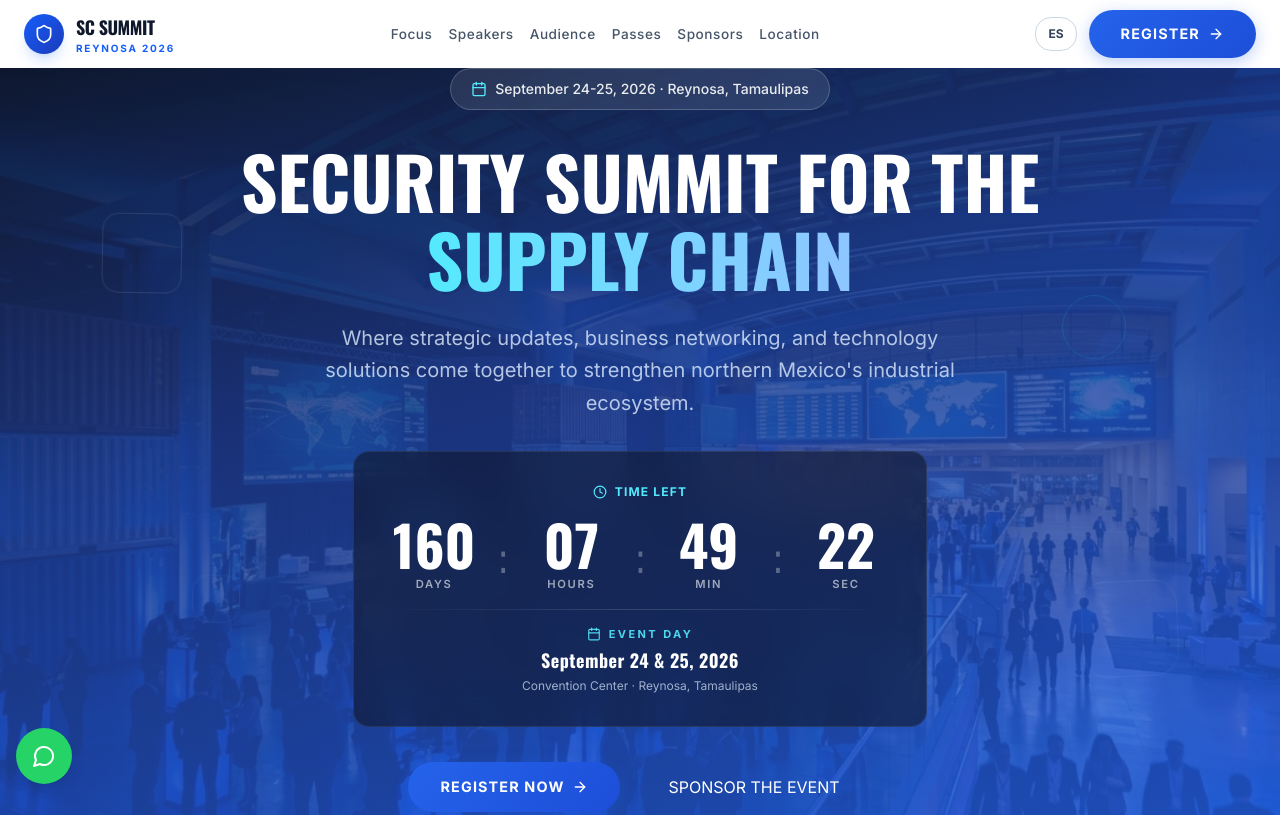
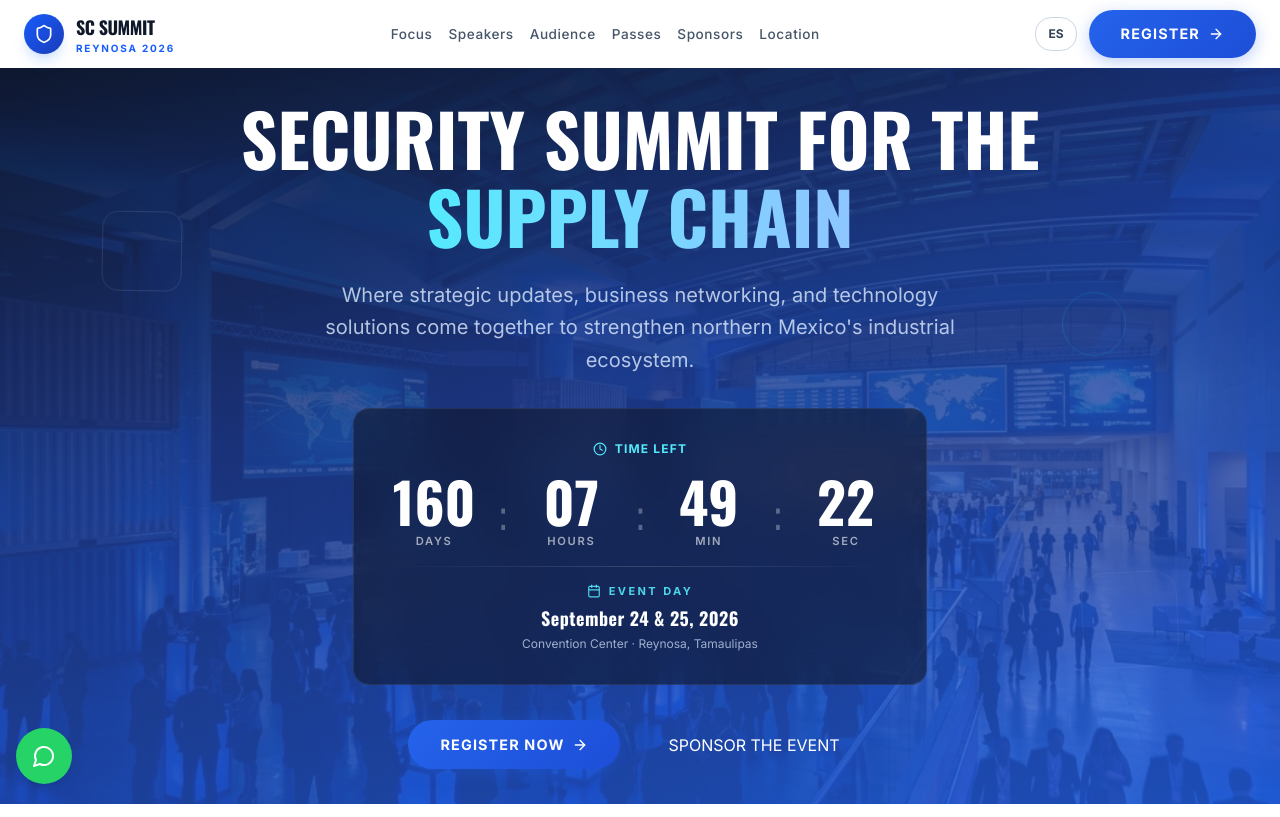
Before and after one commit to EJMM17/sc-security-summit, a Next.js app: page / in a window 1280 px wide. Shown: the top 817 px of the page. Built offline with nearby package versions, Linux system fonts and the light colour scheme; no server answers.

Commit message:
Remove calendar display from content section
Removed the calendar display from the page layout.

```diff
--- a/app/page.tsx
+++ b/app/page.tsx
@@ -1075,15 +1075,6 @@ export default function Home() {
 
           {/* Content */}
           <div className="relative z-10 text-center px-4 pt-6 pb-10 sm:py-0 max-w-5xl mx-auto">
-            <ScrollReveal>
-              <div className="inline-flex w-full sm:w-auto max-w-full flex-wrap items-center justify-center gap-2 bg-white/10 backdrop-blur-md border border-white/20 rounded-2xl sm:rounded-full px-3 sm:px-5 py-2.5 mb-6 sm:mb-8">
-                <Calendar className="w-4 h-4 text-cyan-300" />
-                <span className="text-xs sm:text-sm text-white/90 font-medium">
-                  {text.dateLocation}
-                </span>
-              </div>
-            </ScrollReveal>
-
             <ScrollReveal delay={100}>
               <h1 className="font-oswald text-[2rem] sm:text-5xl md:text-7xl font-bold text-white leading-[1.08] mb-5 sm:mb-6">
                 {text.heroTitlePrefix}{" "}
```
